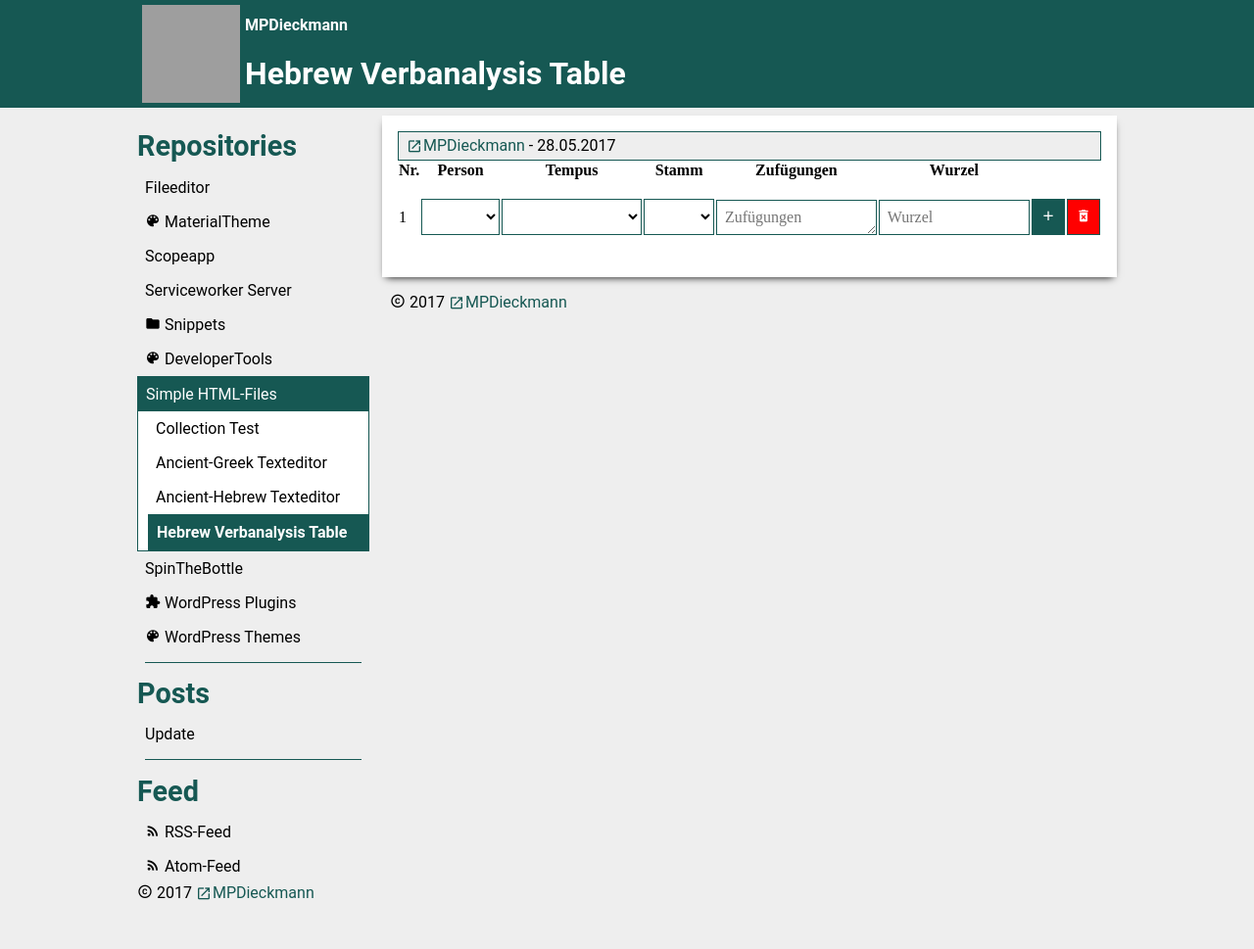
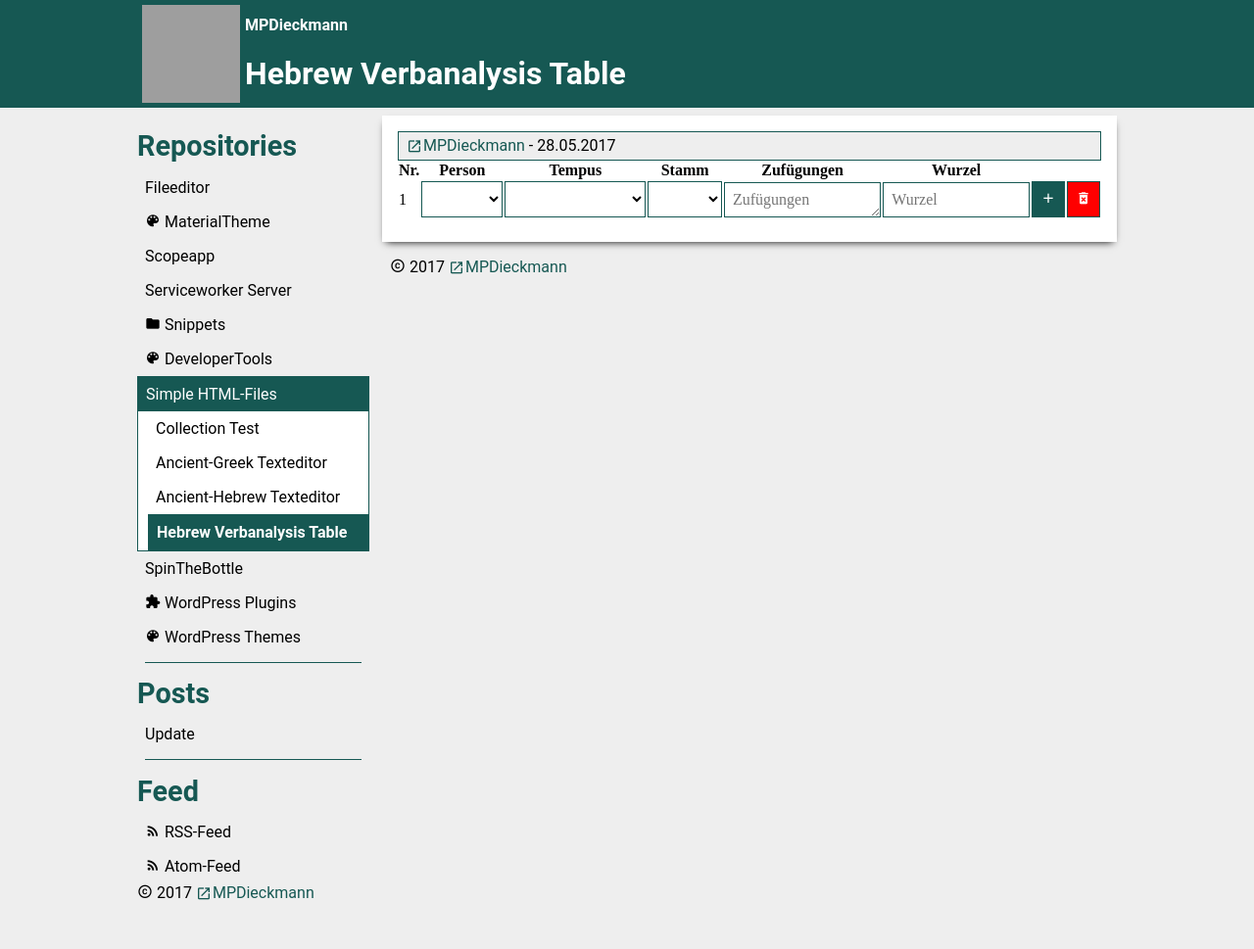
Before and after one commit to MPDieckmann/mpdieckmann.github.io, a Jekyll site: the page built from _repositories/simple/hebrew-verbanalysis-table.html, in a window 1280 px wide. Shown: the whole page at 98% size. Built offline with Jekyll 4.4.1, drawn with Linux system fonts in a browser that asks for light colours; some web fonts are replaced; grey boxes are pictures that could not be loaded.

Commit message:
Update hebrew-verbanalysis-table.html

```diff
--- a/_repositories/simple/hebrew-verbanalysis-table.html
+++ b/_repositories/simple/hebrew-verbanalysis-table.html
@@ -187,8 +187,12 @@
 
   table#app-app {
     border-spacing: 0;
+    font-family: "SBL BibLit", "SBL_BibLit", "Times New Roman", "Times", serif;
+  }
+
+  table#app-app tbody td {
+    border: 1px solid;
     white-space: pre-line;
-    font-family: "SBL BibLit", "SBL_BibLit", "Times New Roman", "Times", serif;
   }
 
   table#app-app tbody tr:nth-child(even) {
@@ -206,6 +210,10 @@
     margin: 0;
   }
 
+  table select {
+    padding-right: 1em;
+  }
+
   #clearList {
     background: #f00;
   }
```
